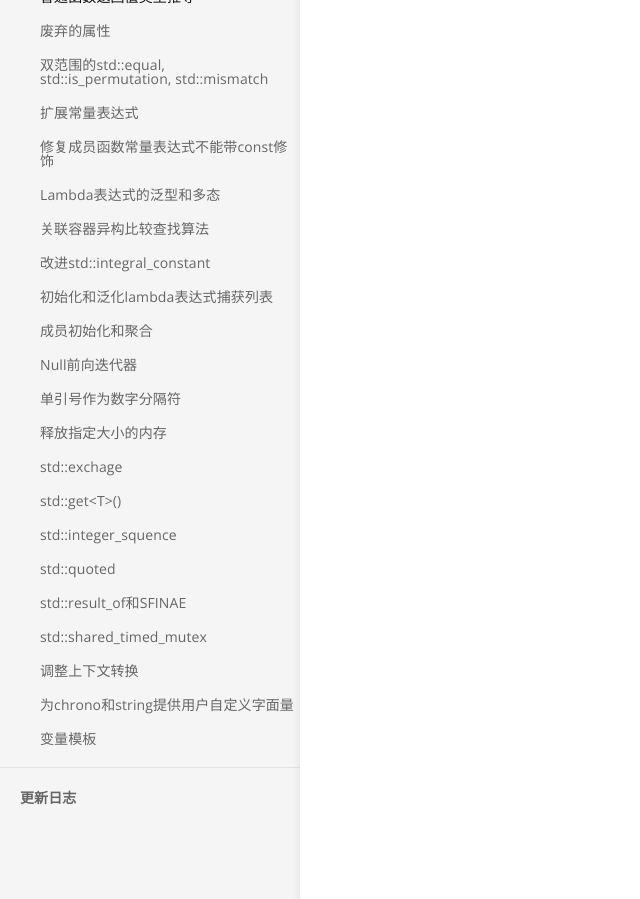
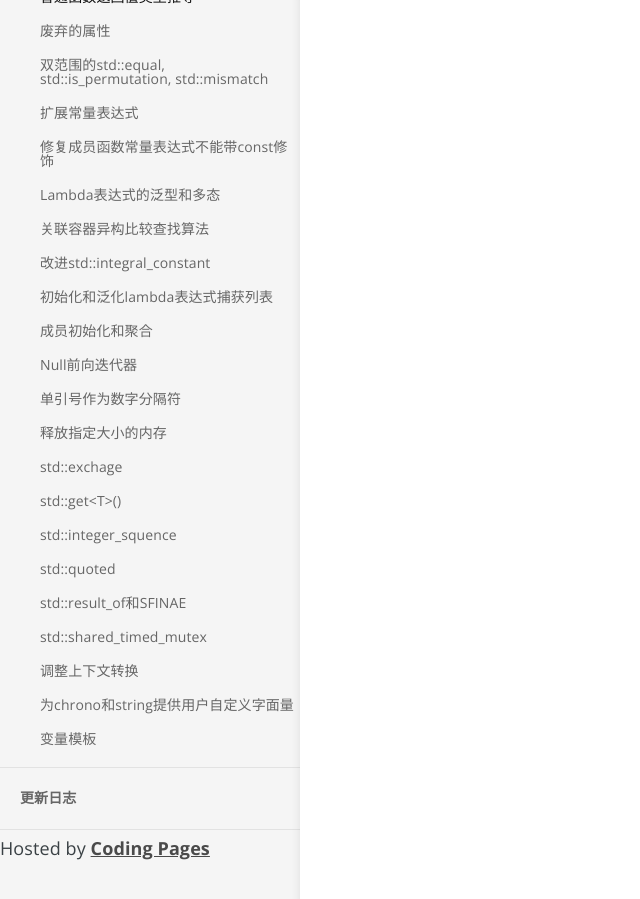
Before and after one commit to missdeer/cxxstd, a Jekyll site: the page built from index.md, in a window 1280 px wide and 900 px high, scrolled down 1961 px. Shown: the whole window, without its empty margins (0-640 px from the left). Built offline with Jekyll 4.4.1, drawn with Linux system fonts in a browser that asks for light colours; comment, search, counter and statistics services are not loaded; part of the change alters nothing that is shown.

```diff
--- a/_config.yml
+++ b/_config.yml
@@ -3,7 +3,7 @@
 
 title: 不那么新的C++标准学习笔记
 url: "https://cxxstd.minidump.info"
-baseurl: "https://cxxstd.minidump.info"
+baseurl:
 google_analytics_key:
 show_full_navigation: true
 
@@ -14,10 +14,11 @@ author:
   name: missdeer
   email: me@minidump.info
   twitter: missdeer
-social:
-  name: 不那么新的C++标准学习笔记
-  links:
-    - https://github.com/missdeer/cxxstd
+
+comment:
+    valine:
+        id: g0mzo0XbC3fdm9x3QozgEF45-gzGzoHsz
+        key: 5nIWNiYeU0fqd2YpoVzF4Bir
 
 # -----
 # Build
--- a/_layouts/default.html
+++ b/_layouts/default.html
@@ -70,6 +70,11 @@
 						<a href="{{ site.baseurl }}/changelog/">{{ changelog.title }}</a>
 					</li>
 				</ul>
+				<ul>
+					<li class="nav-item">
+						<p>Hosted by <a href="https://pages.coding.me" style="font-weight: bold">Coding Pages</a></p>
+					</li>
+				</ul>
 			</nav>
 		</header>
 
@@ -88,5 +93,20 @@
 				document.body.classList.toggle("nav-open");
 			});
 		</script>
+
+		<script src="//cdn1.lncld.net/static/js/3.0.4/av-min.js"></script>
+		<script src="/scripts/Valine.min.js"></script>
+		<div id="comments" class="comments"></div>
+		<script>
+		  new Valine({
+			  av: AV,
+			  el: '.comments',
+			  notify: false,
+			  verify: false,
+			  app_id: '{{ site.comment.valine.id }}',
+			  app_key: '{{ site.comment.valine.key }}',
+			  placeholder: '请留下您的宝贵意见和建议~'
+		  });
+		</script>
 	</body>
 </html>
```
Also changed, not shown: scripts/Valine.min.js (added), 2 other files.
